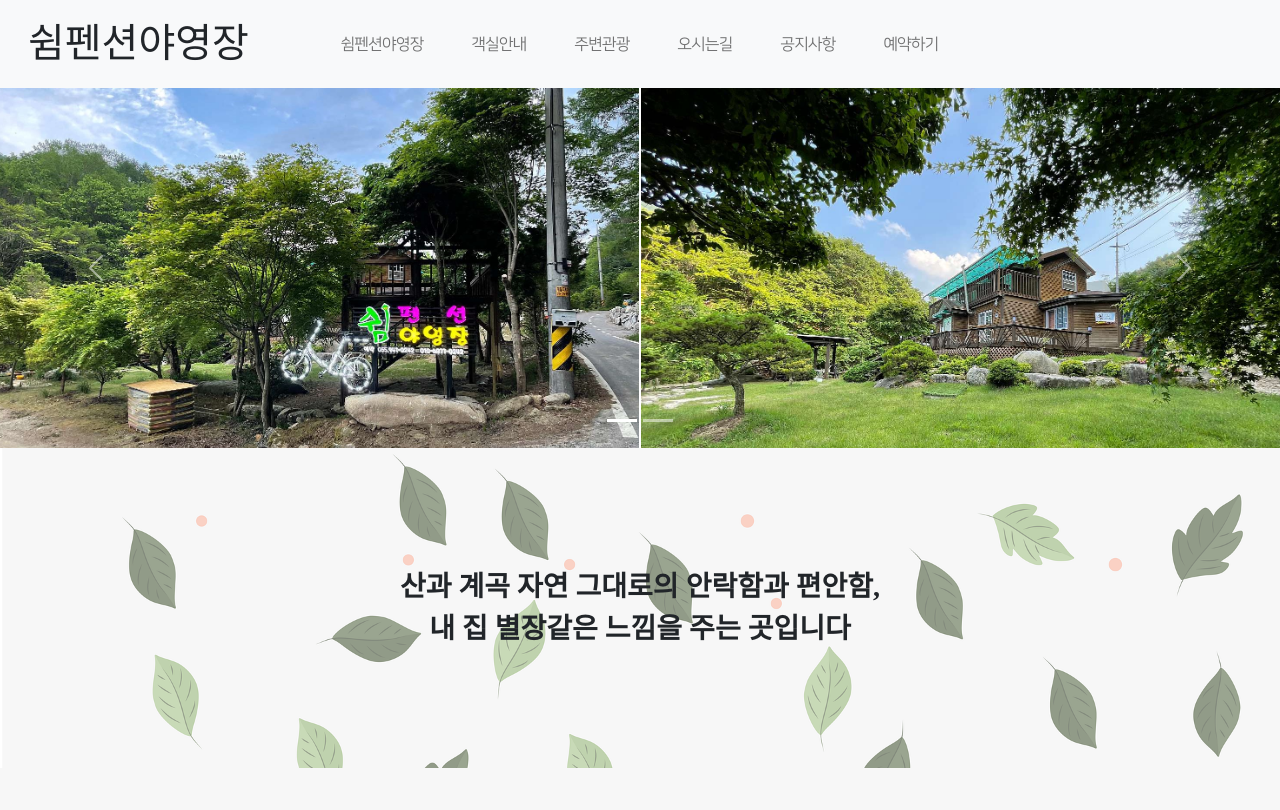
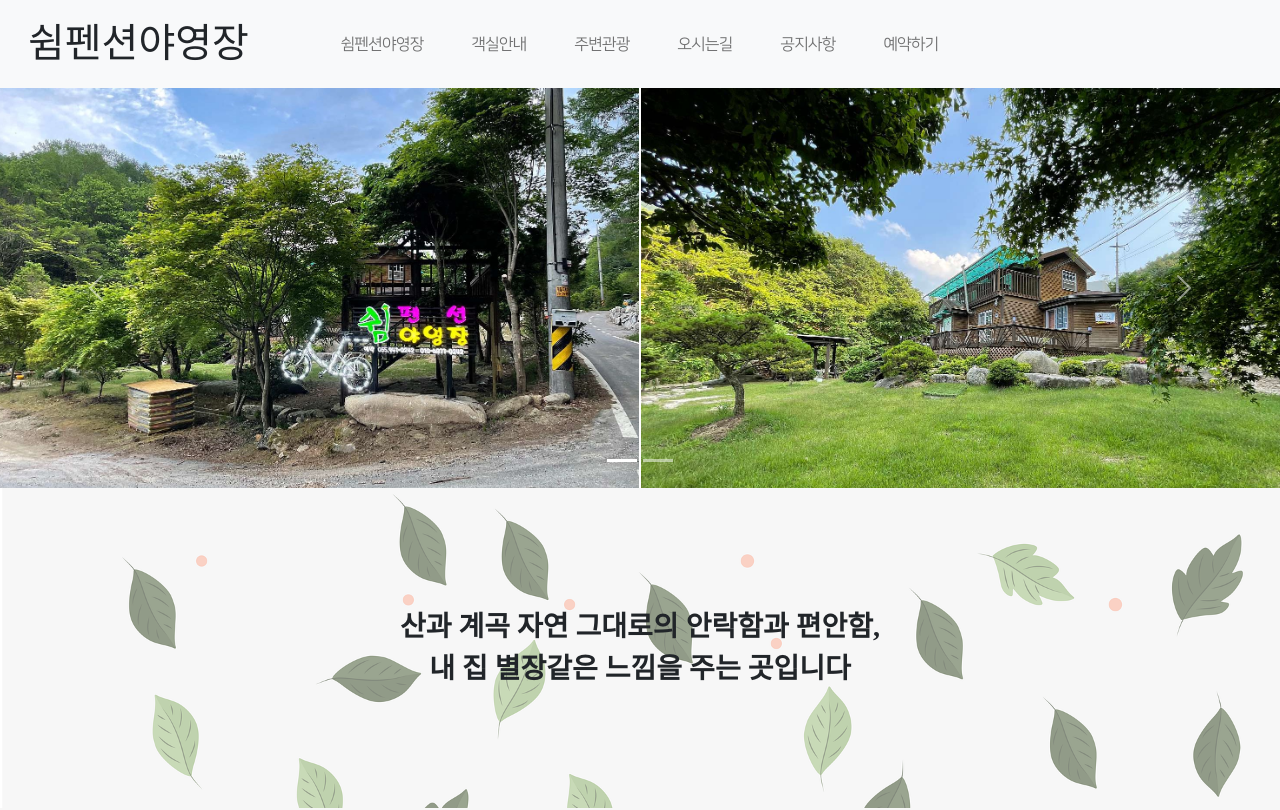
Before and after one commit to seommin/nextjs-shym, a Next.js app: page / in a window 1280 px wide. Shown: the top 810 px of the page. Built offline with nearby package versions, Linux system fonts and the light colour scheme; a web font is replaced by a local one.

Commit message:
css 반응형 수정

```diff
--- a/styles/globals.css
+++ b/styles/globals.css
@@ -157,10 +157,10 @@ footer {
 }
 
 .h-vmin {
-  height: 45vmin !important;
+  height: 50vmin !important;
 }
 
-@media screen and (max-width: 1120px) {
+@media screen and (max-width: 1240px) {
   .h-vmin {
     height: 40vmin !important;
   }
```
